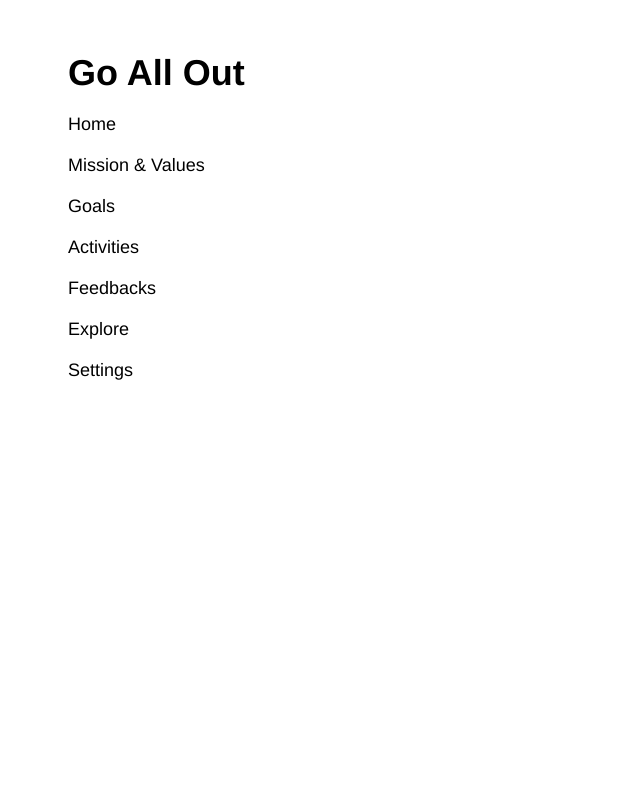
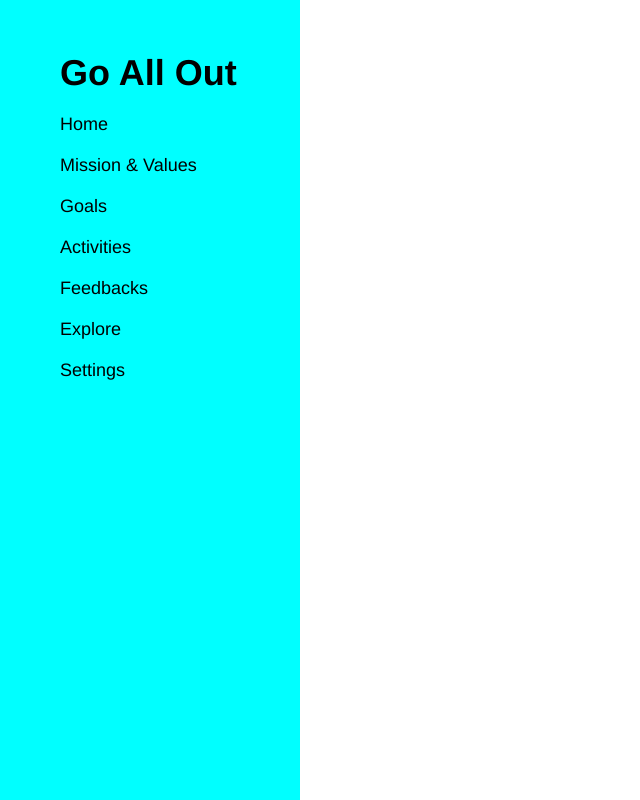
Before and after one commit to Kazuchanfl/hr_app_concept_frontend, a Vue app: page / in a window 1280 px wide. Shown: the whole page, without its empty margins (0-640 px from the left). Built offline with nearby package versions, Linux system fonts and the light colour scheme.

Commit message:
add menu background

```diff
--- a/src/components/GlobalMenu.vue
+++ b/src/components/GlobalMenu.vue
@@ -1,5 +1,5 @@
 <template>
-<div>
+<div class="menu-background">
   <ul>
     <li class="logo"><Logo></Logo></li>
     <li><a href="#">Home</a></li>
@@ -24,6 +24,15 @@ export default defineComponent({
 <style scoped>
 *{box-sizing: border-box;}
 
+div {
+  background: aqua;
+  position: absolute;
+  left: 0;
+  top: 0;
+  bottom: 0;
+  width: 300px;
+}
+
 ul {
   padding-top: 1em;
   list-style: none;
```
